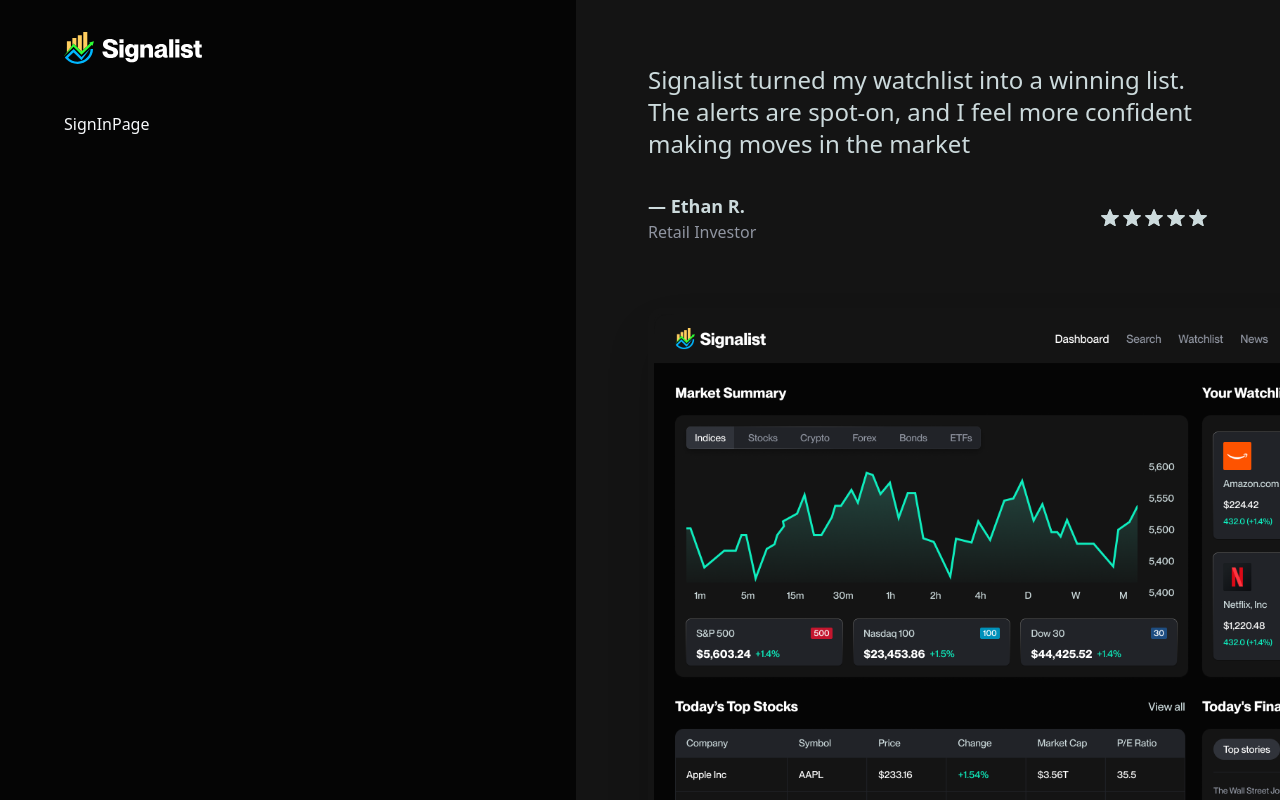
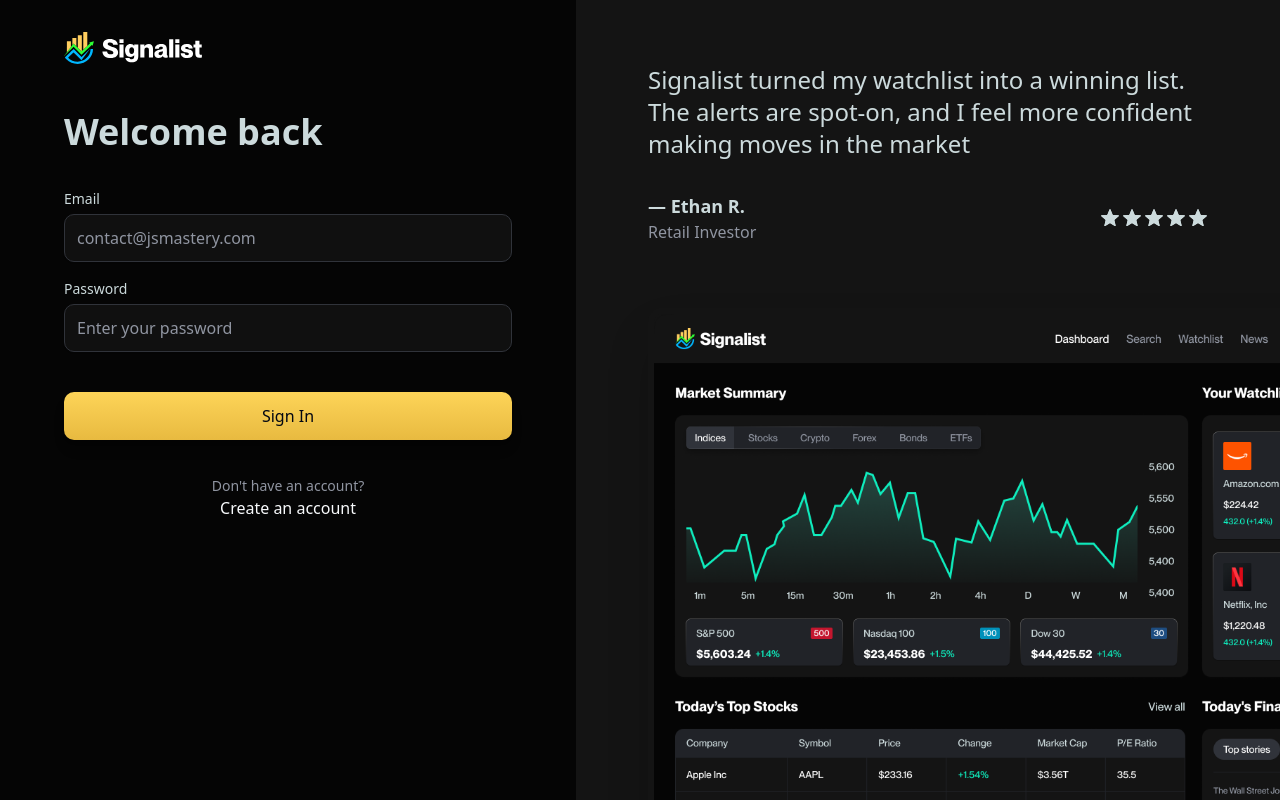
Before and after one commit to rafiqul202/stock-market, a Next.js app: page /sign-in in a window 1280 px wide. Built offline with nearby package versions, Linux system fonts and the light colour scheme.

Commit message:
auth sign-in component section ui done

```diff
--- a/src/app/(auth)/sign-in/page.jsx
+++ b/src/app/(auth)/sign-in/page.jsx
@@ -1,7 +1,68 @@
-import React from "react";
+"use client";
+import FooterLinks from "@/components/forms/FooterLinks";
+import InputField from "@/components/forms/InputField";
+import { Button } from "@/components/ui/button";
+import { useForm } from "react-hook-form";
 
 const SignInPage = () => {
-  return <div>SignInPage</div>;
+  const {
+    register,
+    handleSubmit,
+    formState: { errors, isSubmitting },
+  } = useForm({
+    defaultValues: {
+      email: "",
+      password: "",
+    },
+    mode: "onBlur",
+  });
+
+  const onSubmit = async (data) => {
+    try {
+      console.log(data);
+    } catch (error) {
+      console.log(error);
+    }
+  };
+  return (
+    <>
+      <h1 className="form-title">Welcome back</h1>
+      <form onSubmit={handleSubmit(onSubmit)} className="space-y-5">
+        <InputField
+          name="email"
+          label="Email"
+          placeholder="contact@jsmastery.com"
+          register={register}
+          error={errors.email}
+          validation={{
+            required: "Email is required",
+            pattern: /^\w+@\w+\.\w+$/,
+          }}
+        />
+        <InputField
+          name="password"
+          label="Password"
+          placeholder="Enter your password"
+          type="password"
+          register={register}
+          error={errors.password}
+          validation={{ required: "Password is required", minLength: 8 }}
+        />
+        <Button
+          type="submit"
+          disabled={isSubmitting}
+          className="yellow-btn w-full mt-5"
+        >
+          {isSubmitting ? "Signing In" : "Sign In"}
+        </Button>
+        <FooterLinks
+          text="Don't have an account?"
+          href={"/sign-up"}
+          lineText="Create an account"
+        />
+      </form>
+    </>
+  );
 };
 
 export default SignInPage;
--- a/src/app/layout.js
+++ b/src/app/layout.js
@@ -14,7 +14,7 @@
 export const metadata = {
   title: "Signalist",
   description:
-    "Track real-time stock prices, get personalized alerts and explore detailed company insights. ",
+    "Track real-time stock prices, get personalized alerts and explore detailed company insights.",
 };
 
 export default function Layout({ children }) {
```
